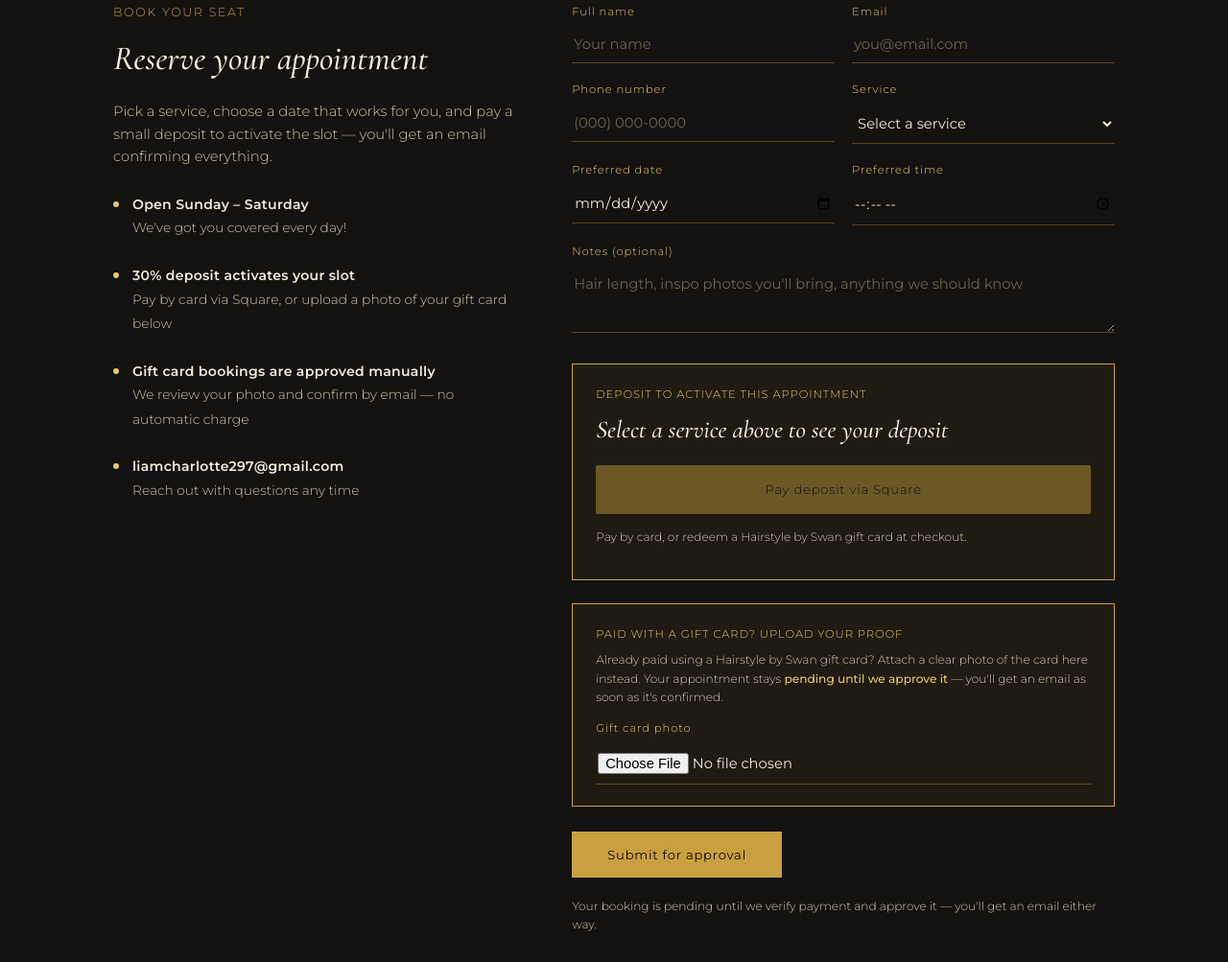
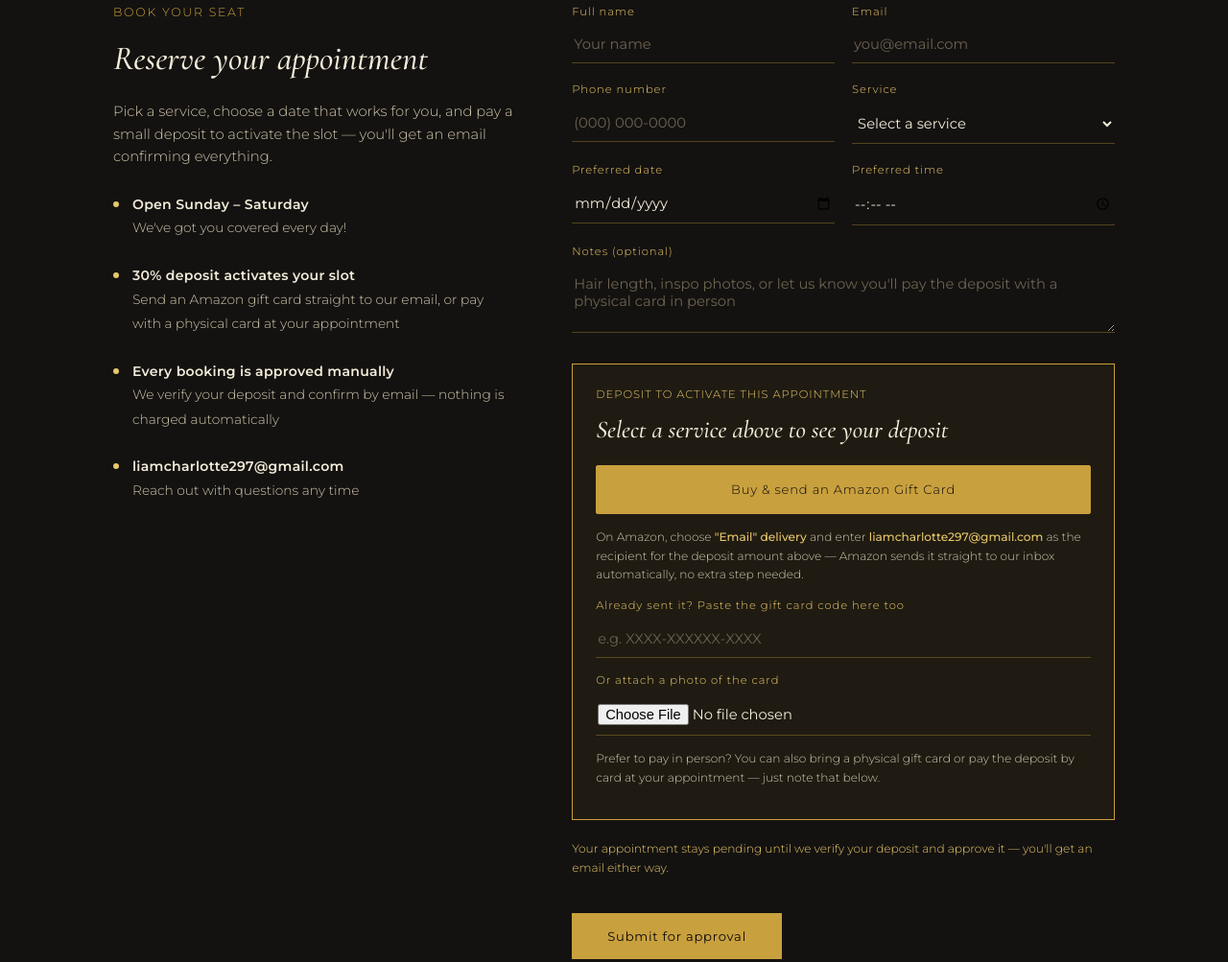
Before and after one commit to balogunjamiu20044-design/hairstyle-by-swan, a plain HTML site: page index.html in a window 1280 px wide. Shown: the part 2596-3599 px from the top of the page at 96% size. Drawn offline with nearby package versions, Linux system fonts and the light colour scheme.

Commit message:
Update index.html

```diff
--- a/index.html
+++ b/index.html
@@ -324,8 +324,8 @@
           <h2>Reserve your appointment</h2>
           <p>Pick a service, choose a date that works for you, and pay a small deposit to activate the slot — you'll get an email confirming everything.</p>
           <div class="info-line"><div class="dot"></div><div><strong>Open Sunday – Saturday</strong><span>We've got you covered every day!</span></div></div>
-          <div class="info-line"><div class="dot"></div><div><strong>30% deposit activates your slot</strong><span>Pay by card via Square, or upload a photo of your gift card below</span></div></div>
-          <div class="info-line"><div class="dot"></div><div><strong>Gift card bookings are approved manually</strong><span>We review your photo and confirm by email — no automatic charge</span></div></div>
+          <div class="info-line"><div class="dot"></div><div><strong>30% deposit activates your slot</strong><span>Send an Amazon gift card straight to our email, or pay with a physical card at your appointment</span></div></div>
+          <div class="info-line"><div class="dot"></div><div><strong>Every booking is approved manually</strong><span>We verify your deposit and confirm by email — nothing is charged automatically</span></div></div>
           <div class="info-line"><div class="dot"></div><div><strong>liamcharlotte297@gmail.com</strong><span>Reach out with questions any time</span></div></div>
         </div>
 
@@ -333,7 +333,7 @@
           <input type="hidden" name="_subject" value="New booking request — Hairstyle by Swan">
           <input type="hidden" name="_template" value="table">
           <input type="hidden" name="_captcha" value="false">
-          <input type="hidden" name="_autoresponse" value="Thank you for booking with Hairstyle by Swan! We've received your request and your gift card photo. Your appointment is pending approval — we'll review your payment and send a confirmation once it's verified. If you don't hear from us within 24 hours, feel free to email liamcharlotte297@gmail.com. Beautiful hair, beautiful you.">
+          <input type="hidden" name="_autoresponse" value="Thank you for booking with Hairstyle by Swan! We've received your request and deposit details. Your appointment is pending approval — we'll verify your deposit and send a confirmation once it's approved. If you don't hear from us within 24 hours, feel free to email liamcharlotte297@gmail.com. Beautiful hair, beautiful you.">
 
           <div class="field-row">
             <div>
@@ -420,7 +420,7 @@
 
           <div>
             <label for="notes">Notes (optional)</label>
-            <textarea id="notes" name="Notes" placeholder="Hair length, inspo photos you'll bring, anything we should know"></textarea>
+            <textarea id="notes" name="Notes" placeholder="Hair length, inspo photos, or let us know you'll pay the deposit with a physical card in person"></textarea>
           </div>
 
           <input type="hidden" name="Deposit_Due" id="depositHidden" value="">
@@ -428,19 +428,21 @@
           <div class="deposit-box" id="depositBox">
             <div class="deposit-label">DEPOSIT TO ACTIVATE THIS APPOINTMENT</div>
             <div class="deposit-amount" id="depositAmount">Select a service above to see your deposit</div>
-            <a href="#" target="_blank" rel="noopener" class="btn btn-gold" id="payDepositBtn" aria-disabled="true">Pay deposit via Square</a>
-            <p class="form-note">Pay by card, or redeem a Hairstyle by Swan gift card at checkout.</p>
+            <a href="https://www.amazon.com/gift-cards" target="_blank" rel="noopener" class="btn btn-gold">Buy &amp; send an Amazon Gift Card</a>
+            <p class="form-note">On Amazon, choose <strong style="color:var(--gold-bright); font-weight:500;">"Email" delivery</strong> and enter <strong style="color:var(--gold-bright); font-weight:500;">liamcharlotte297@gmail.com</strong> as the recipient for the deposit amount above — Amazon sends it straight to our inbox automatically, no extra step needed.</p>
+
+            <label for="giftCardCode" style="margin-top:14px;">Already sent it? Paste the gift card code here too</label>
+            <input type="text" id="giftCardCode" name="Amazon_Gift_Card_Code" placeholder="e.g. XXXX-XXXXXX-XXXX">
+
+            <label for="giftCardPhoto" style="margin-top:14px;">Or attach a photo of the card</label>
+            <input type="file" id="giftCardPhoto" name="attachment" accept="image/*">
+
+            <p class="form-note">Prefer to pay in person? You can also bring a physical gift card or pay the deposit by card at your appointment — just note that below.</p>
           </div>
 
-          <div class="deposit-box" id="giftCardBox">
-            <div class="deposit-label">PAID WITH A GIFT CARD? UPLOAD YOUR PROOF</div>
-            <p class="form-note" style="margin-top:0; margin-bottom:14px;">Already paid using a Hairstyle by Swan gift card? Attach a clear photo of the card here instead. Your appointment stays <strong style="color:var(--gold-bright); font-weight:500;">pending until we approve it</strong> — you'll get an email as soon as it's confirmed.</p>
-            <label for="giftCardPhoto">Gift card photo</label>
-            <input type="file" id="giftCardPhoto" name="attachment" accept="image/*">
-          </div>
+          <p class="form-note" style="color:var(--gold-bright);">Your appointment stays pending until we verify your deposit and approve it — you'll get an email either way.</p>
 
           <button type="submit" class="submit-btn">Submit for approval</button>
-          <p class="form-note">Your booking is pending until we verify payment and approve it — you'll get an email either way.</p>
         </form>
       </div>
     </section>
@@ -485,17 +487,12 @@
   // set min date on the date picker to today
   document.getElementById('date').min = new Date().toISOString().split('T')[0];
 
-  // ---- Deposit / gift-card payment ----
-  // 1. Create a free Square account, turn on Gift Cards (Items & services > Gift Cards) so clients can buy/redeem them.
-  // 2. In Square Dashboard: Checkout links > Create link > "Collect a payment" > toggle ON "Allow buyer to set the price".
-  // 3. Paste that one link below. Square's checkout page already lets buyers pay by card OR a Hairstyle by Swan gift card.
-  const SQUARE_PAYMENT_LINK = "PASTE_YOUR_SQUARE_CHECKOUT_LINK_HERE";
+  // ---- Deposit amount display ----
   const DEPOSIT_RATE = 0.30; // 30% deposit — change this number to adjust the percentage
 
   const serviceSelect = document.getElementById('service');
   const depositAmountEl = document.getElementById('depositAmount');
   const depositHidden = document.getElementById('depositHidden');
-  const payBtn = document.getElementById('payDepositBtn');
 
   serviceSelect.addEventListener('change', function(){
     const match = this.value.match(/\$(\d+)/);
@@ -504,13 +501,9 @@
       const deposit = Math.round(price * DEPOSIT_RATE);
       depositAmountEl.textContent = '$' + deposit + ' due now — 30% of $' + price;
       depositHidden.value = '$' + deposit;
-      payBtn.href = SQUARE_PAYMENT_LINK;
-      payBtn.setAttribute('aria-disabled', 'false');
     } else {
       depositAmountEl.textContent = 'Select a service above to see your deposit';
       depositHidden.value = '';
-      payBtn.href = '#';
-      payBtn.setAttribute('aria-disabled', 'true');
     }
   });
 </script>
```
